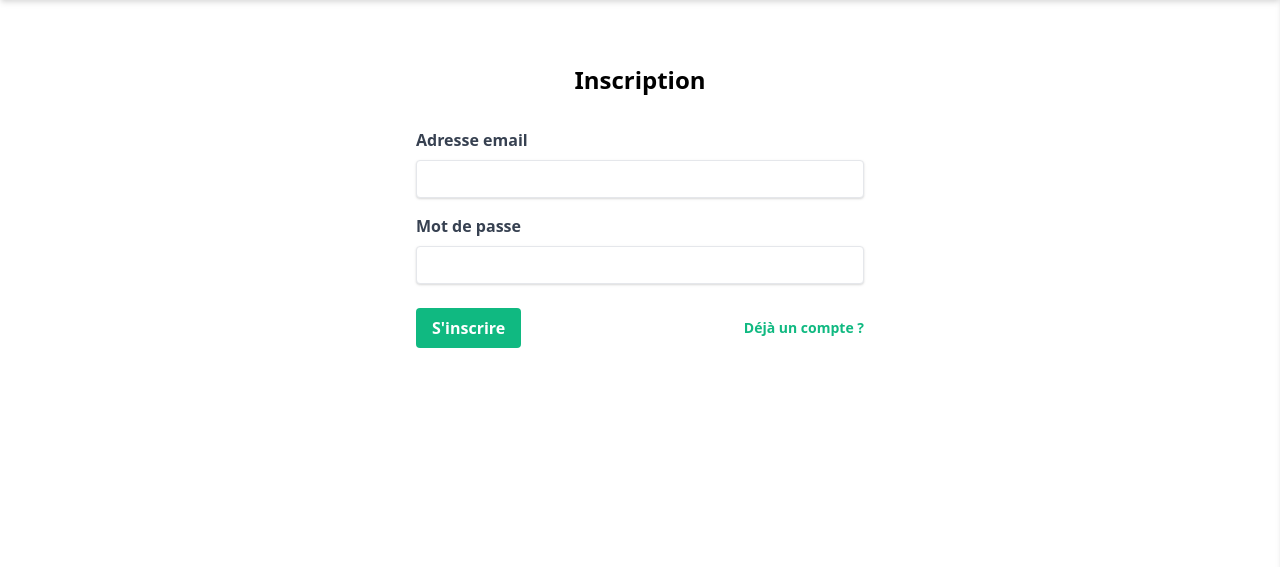
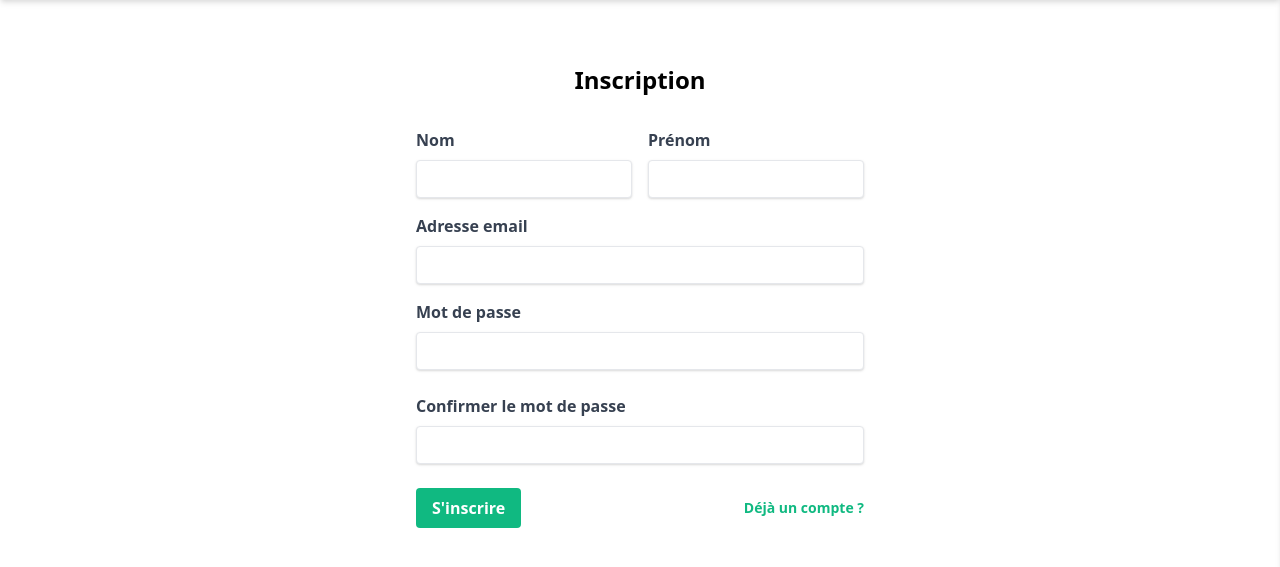
Before and after one commit to Mits0u/projet_lafleur, a PHP site: page /register.php in a window 1280 px wide. Shown: the part 76-643 px from the top of the page. Run offline with PHP 8.4, Linux system fonts and the light colour scheme; some libraries are stand-ins or nearby versions.

Commit message:
page de connexion et d'inscription

```diff
--- /dev/null
+++ b/logout.php
@@ -0,0 +1,6 @@
+<?php
+
+session_start();
+session_destroy();
+
+header('Location: index.php');
--- a/register.php
+++ b/register.php
@@ -14,6 +14,20 @@
     <section class="container mx-auto mt-16">
         <h2 class="text-2xl font-bold text-center">Inscription</h2>
         <form action="register.php" method="POST" class="max-w-md mx-auto mt-8">
+            <div class="grid grid-cols-2 gap-4">
+                <div class="flex flex-col">
+                    <div class="mb-4">
+                        <label for="name" class="block text-gray-700 font-bold mb-2">Nom</label>
+                        <input type="text" name="name" id="name" class="shadow appearance-none border rounded w-full py-2 px-3 text-gray-700 leading-tight focus:outline-none focus:shadow-outline">
+                    </div>
+                </div>
+                <div class="flex flex-col">
+                    <div class="mb-4">
+                        <label for="lastname" class="block text-gray-700 font-bold mb-2">Prénom</label>
+                        <input type="text" name="lastname" id="lastname" class="shadow appearance-none border rounded w-full py-2 px-3 text-gray-700 leading-tight focus:outline-none focus:shadow-outline">
+                    </div>
+                </div>
+            </div>
             <div class="mb-4">
                 <label for="email" class="block text-gray-700 font-bold mb-2">Adresse email</label>
                 <input type="email" name="email" id="email" class="shadow appearance-none border rounded w-full py-2 px-3 text-gray-700 leading-tight focus:outline-none focus:shadow-outline">
@@ -21,6 +35,10 @@
             <div class="mb-6">
                 <label for="password" class="block text-gray-700 font-bold mb-2">Mot de passe</label>
                 <input type="password" name="password" id="password" class="shadow appearance-none border rounded w-full py-2 px-3 text-gray-700 leading-tight focus:outline-none focus:shadow-outline">
+            </div>
+            <div class="mb-6">
+                <label for="password_confirmation" class="block text-gray-700 font-bold mb-2">Confirmer le mot de passe</label>
+                <input type="password" name="password_confirmation" id="password_confirmation" class="shadow appearance-none border rounded w-full py-2 px-3 text-gray-700 leading-tight focus:outline-none focus:shadow-outline">
             </div>
             <div class="flex items-center justify-between">
                 <button type="submit" class="bg-green-500 hover:bg-green-600 text-white font-bold py-2 px-4 rounded focus:outline-none focus:shadow-outline">S'inscrire</button>
@@ -33,15 +51,24 @@
     include './config/database.php';
 
     if ($_SERVER['REQUEST_METHOD'] === 'POST') {
+        $name = $_POST['name'];
+        $lastname = $_POST['lastname'];
         $email = $_POST['email'];
         $password = $_POST['password'];
+        $password_confirmation = $_POST['password_confirmation'];
 
-        $query = $conn->prepare('INSERT INTO user (email, password) VALUES (:email, :password)');
-        $query->execute([
-            'email' => $email,
-            'password' => password_hash($password, PASSWORD_DEFAULT)
-        ]);
+        if ($password === $password_confirmation) {
+            $query = $conn->prepare('INSERT INTO utilisateur (nom, prenom, email, mot_de_passe) VALUES (:name, :lastname, :email, :password)');
+            $query->execute([
+                'name' => $name,
+                'lastname' => $lastname,
+                'email' => $email,
+                'password' => password_hash($password, PASSWORD_DEFAULT)
+            ]);
+
+            header('Location: index.php');
         }
+    }
     ?>
 
 </body>
```
Also changed, not shown: login.php (+50 -22 lines).
